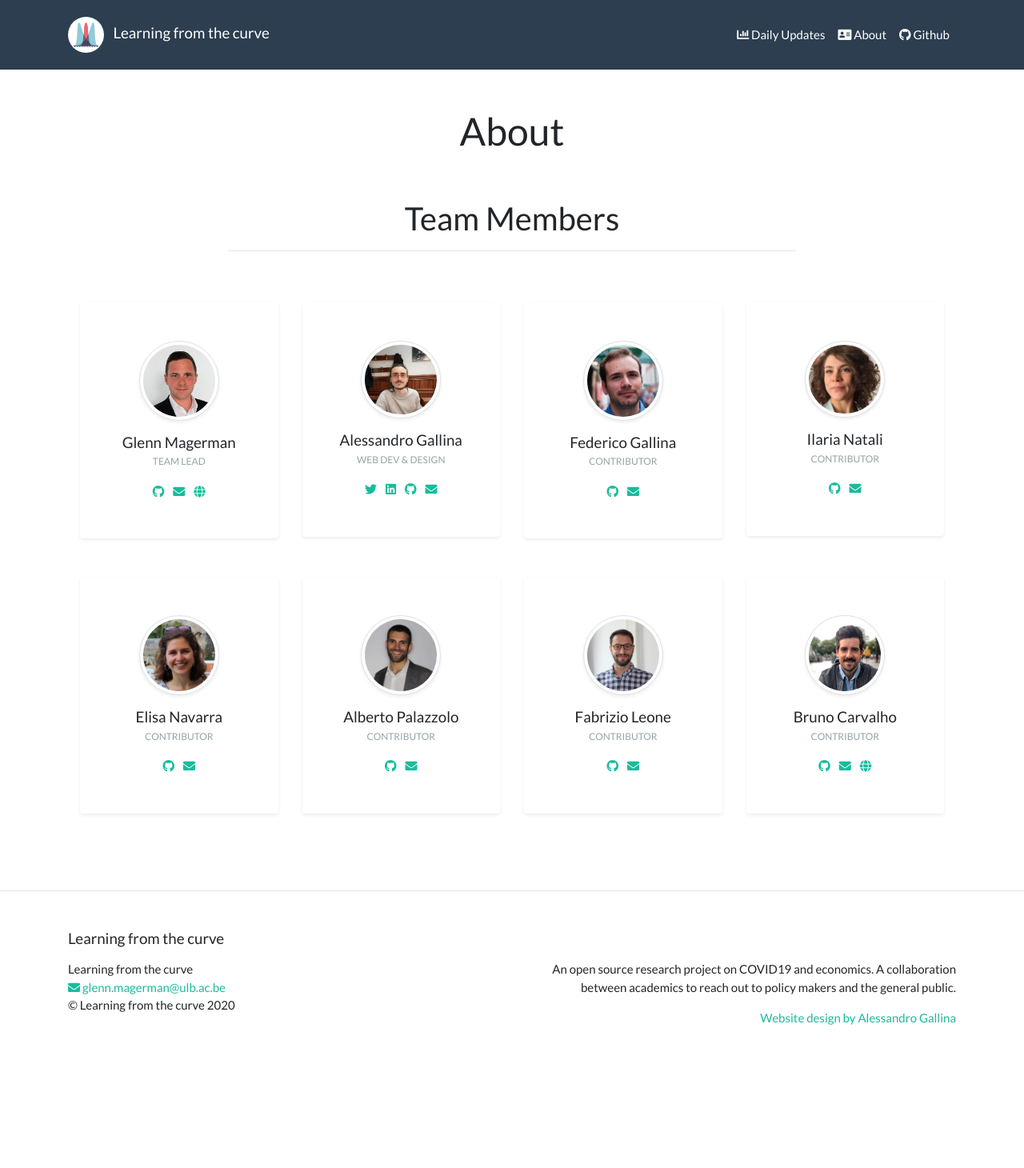
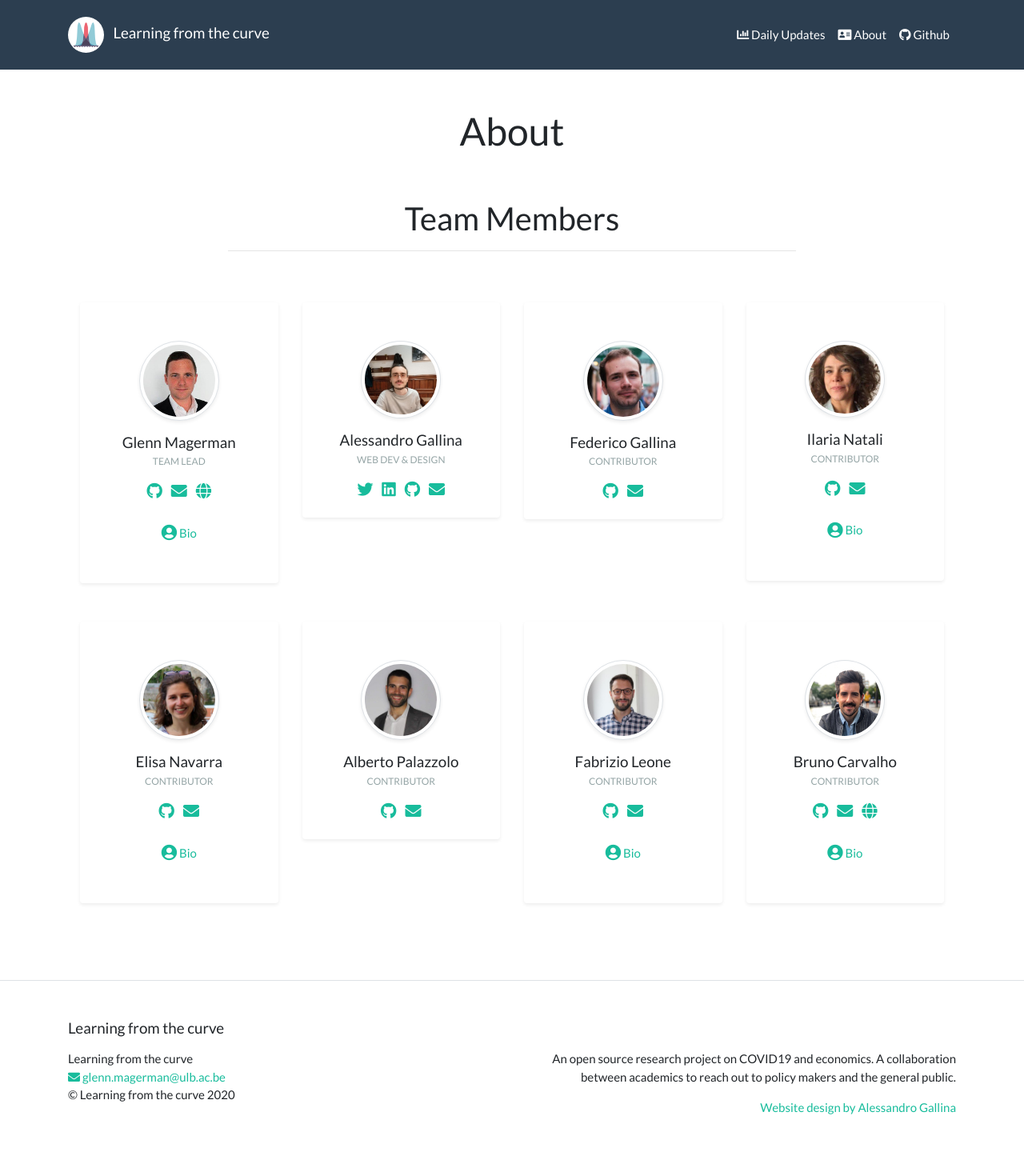
Before and after one commit to Learning-from-the-curve/learning-from-the-curve, a Jekyll site: the page built from about.md, in a window 1280 px wide. Shown: the whole page at 80% size. Built offline with Jekyll 4.4.1, drawn with Linux system fonts in a browser that asks for light colours; before the commit the page ends 1348 px from its top, so only the background shows below that.

Commit message:
Edited members card style

```diff
--- a/_layouts/about.html
+++ b/_layouts/about.html
@@ -25,25 +25,44 @@ layout: default
         {% for member in site.data.team_members %}
         <!-- Team item -->
         <div class="col-xl-3 col-sm-6 mb-5">
-            <div class="bg-white rounded shadow-sm py-5 px-4"><img src="{{ member.photo_src }}" alt="" width="100" class="img-fluid rounded-circle mb-3 img-thumbnail shadow-sm">
+            <div class="bg-white rounded shadow-sm pt-5 pb-4 px-4"><img src="{{ member.photo_src }}" alt="" width="100" class="img-fluid rounded-circle mb-3 img-thumbnail shadow-sm">
                 <h5 class="mb-0">{{ member.name }}</h5><span class="small text-uppercase text-muted">{{ member.role }}</span>
                 <ul class="social mb-0 list-inline mt-3">
                     {% if member.twitter %}
-                    <li class="list-inline-item"><a href="{{ member.twitter }}" target="blank"><i class="fab fa-twitter"></i></a></li>
+                    <li class="list-inline-item"><a href="{{ member.twitter }}" target="blank"><i class="fab fa-twitter fa-lg"></i></a></li>
                     {% endif %}
                     {% if member.linkedin %}
-                    <li class="list-inline-item"><a href="{{ member.linkedin }}" target="blank"><i class="fab fa-linkedin"></i></a></li>
+                    <li class="list-inline-item"><a href="{{ member.linkedin }}" target="blank"><i class="fab fa-linkedin fa-lg"></i></a></li>
                     {% endif %}
                     {% if member.github %}
-                    <li class="list-inline-item"><a href="{{ member.github }}" target="blank"><i class="fab fa-github"></i></a></li>
+                    <li class="list-inline-item"><a href="{{ member.github }}" target="blank"><i class="fab fa-github fa-lg"></i></a></li>
                     {% endif %}
                     {% if member.email %}
-                    <li class="list-inline-item"><a href="mailto:{{ member.email }}"><i class="fas fa-envelope"></i></a></li>
+                    <li class="list-inline-item"><a href="mailto:{{ member.email }}"><i class="fas fa-envelope fa-lg"></i></a></li>
                     {% endif %}
                     {% if member.website %}
-                    <li class="list-inline-item"><a href="{{ member.website }}"><i class="fas fa-globe"></i></a></li>
+                    <li class="list-inline-item"><a href="{{ member.website }}"><i class="fas fa-globe fa-lg"></i></a></li>
                     {% endif %}
                 </ul>
+                {% if member.description %}
+                <div class="accordion" id="accordionBio">
+                  <div class="card bg-transparent border-0">
+                    <div class="card-header bg-transparent" id="heading{{ member.id }}Bio">
+                      <h2 class="py-auto mx-auto">
+                        <button class="btn btn-link collapsed" type="button" data-toggle="collapse" data-target="#collapse{{ member.id }}Bio" aria-expanded="false" aria-controls="collapse{{ member.id }}Bio">
+                          <i class="fas fa-user-circle fa-lg"></i> Bio
+                        </button>
+                      </h2>
+                    </div>
+
+                    <div id="collapse{{ member.id }}Bio" class="collapse" aria-labelledby="heading{{ member.id }}Bio" data-parent="#accordionBio">
+                      <div class="card-body">
+                        {{ member.description }}
+                      </div>
+                    </div>
+                  </div>
+                </div>
+                {% endif %}
             </div>
         </div><!-- End -->
         {% endfor %}
```
Also changed, not shown: _data/team_members.yml (+11 -3 lines).
